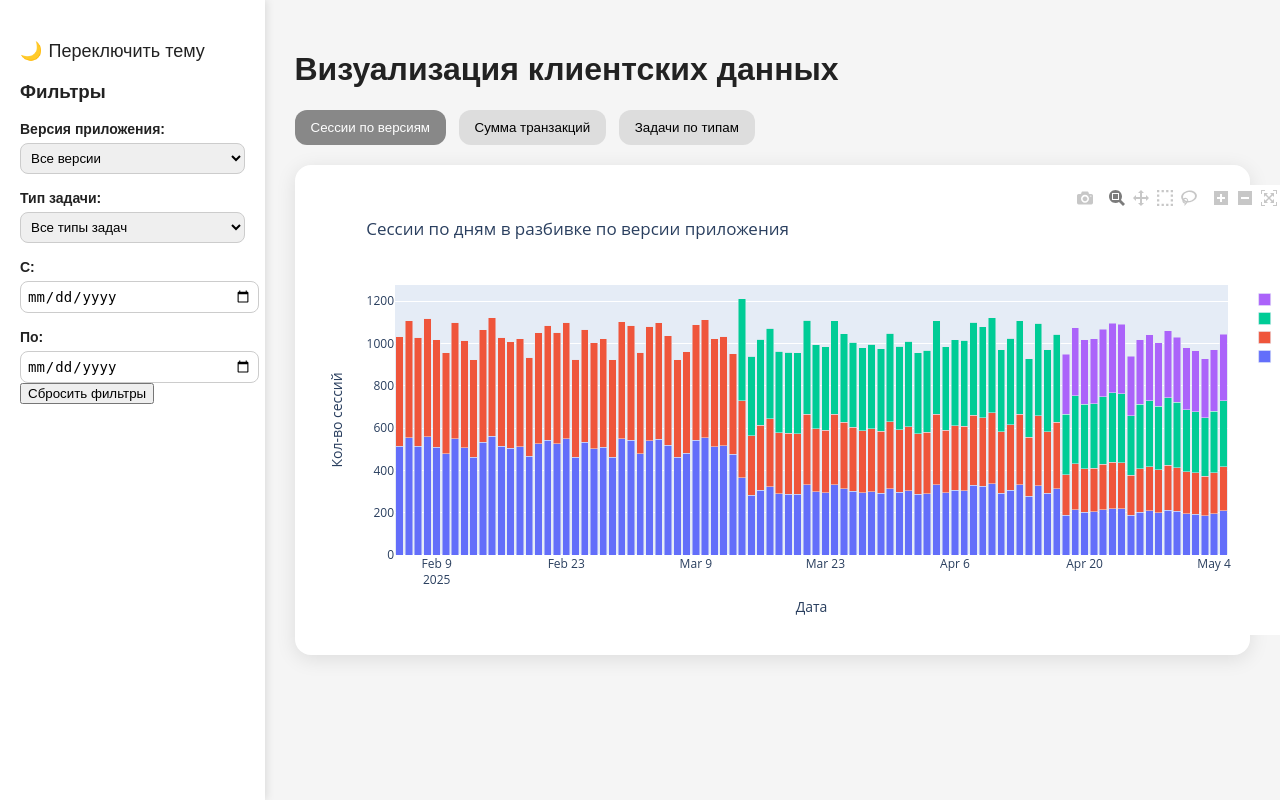
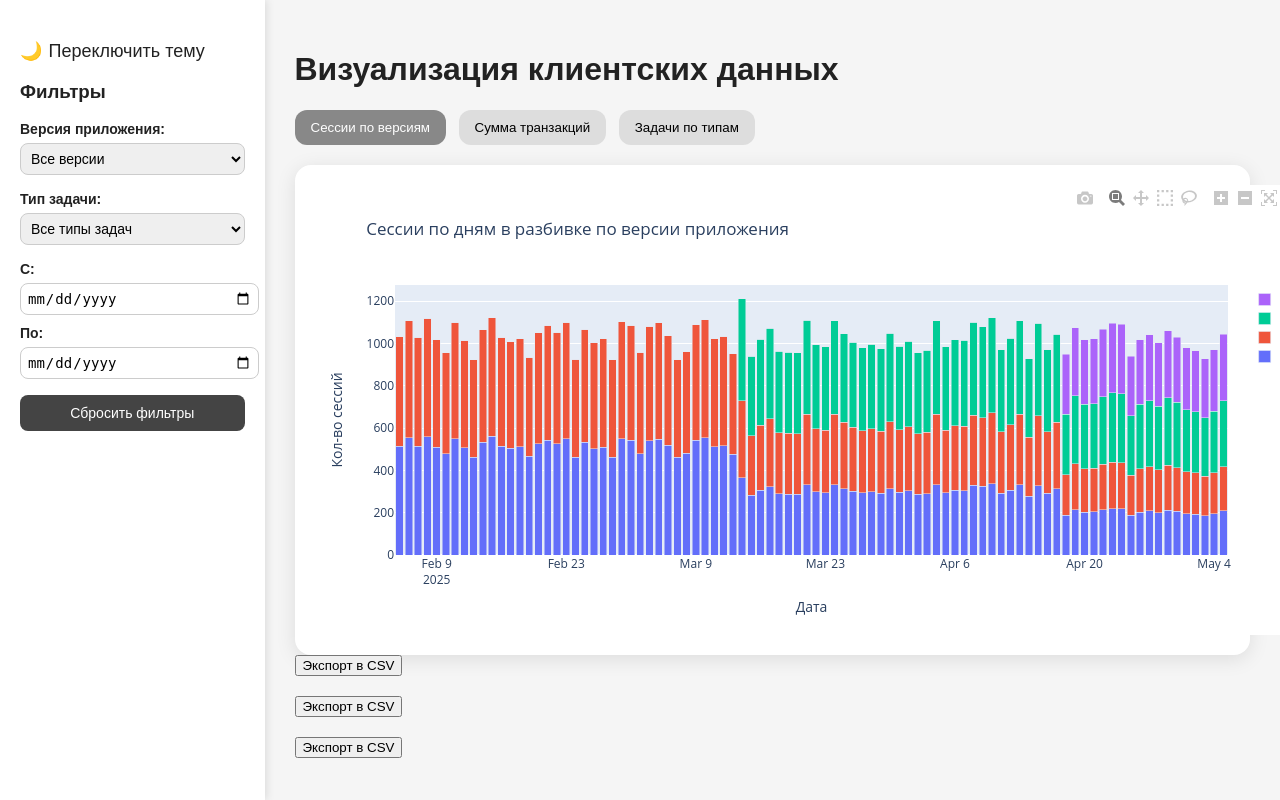
Before and after one commit to EmilNazyrov/itmo-practice-project, a Flask app: page / in a window 1280 px wide. Run offline with Flask 2, Linux system fonts and the light colour scheme; data comes from the database, SQL or seed files in the repository; some libraries are stand-ins or nearby versions.

Commit message:
Add files via upload

```diff
--- a/db/seed_data.py
+++ b/db/seed_data.py
@@ -192,6 +192,7 @@ def seed():
         datetime(2025, 2, 23).date(),
         datetime(2025, 3, 8).date(),
         datetime(2025, 5, 1).date(),
+        datetime(2025, 5, 9).date()
     }
 
     # financial_transaction (по 64 транзакций на аккаунт)
--- a/main.py
+++ b/main.py
@@ -88,6 +88,7 @@ def get_transaction_sums(date_from=None, date_to=None, alpha=0.2):
                 DATE(ftr.transaction_dttm) as dt,
                 SUM(ftr.transaction_amt) as total
             FROM financial_transaction ftr
+            WHERE 1 = 1
         """
 
     params = []
--- a/static/style.css
+++ b/static/style.css
@@ -108,6 +108,25 @@ body {
     color: white;
 }
 
+.graph-wrapper {
+    margin-bottom: 30px;
+    text-align: right;
+}
+
+.export-btn {
+    margin-top: 10px;
+    padding: 6px 12px;
+    background-color: #4CAF50;
+    color: white;
+    border: none;
+    border-radius: 4px;
+    cursor: pointer;
+}
+
+.export-btn:hover {
+    background-color: #45a049;
+}
+
 #theme-toggle {
     cursor: pointer;
     margin-top: 20px;
@@ -138,50 +157,80 @@ body {
 }
 
 /* Стили для фильтра по дате */
+.filter-group {
+    margin-bottom: 16px;
+}
+
 .filter-group label {
     display: block;
-    margin-top: 16px;
+    margin-top: 10px;
     font-weight: bold;
     font-size: 14px;
 }
 
-.filter-group input[type="date"] {
-    width: 100%;
-    padding: 6px;
-    margin-top: 6px;
-    border-radius: 8px;
-    border: 1px solid #ccc;
+.filter-group input[type="date"],
+.filter-group select {
     font-size: 14px;
 }
 
-.dark-theme .filter-group input[type="date"] {
+/* Кнопка сброса фильтров */
+.filter-group button {
+    width: 100%;
+    padding: 10px;
     background-color: #444;
-    color: #eee;
-    border: 1px solid #666;
+    color: white;
+    border: none;
+    border-radius: 8px;
+    cursor: pointer;
+    font-size: 14px;
+    transition: background-color 0.3s ease;
 }
 
-/* Кнопка сброса фильтров */
-#reset-filters {
-    margin-top: 20px;
-    width: 100%;
-    padding: 10px;
-    background-color: #e74c3c;
-    color: white;
-    font-weight: bold;
-    border: none;
-    border-radius: 10px;
-    cursor: pointer;
-    transition: background-color 0.2s ease;
+.filter-group button:hover {
+    background-color: #d32f2f;
 }
 
-#reset-filters:hover {
-    background-color: #c0392b;
+.dark-theme .filter-group button {
+    background-color: #444;
 }
 
-.dark-theme #reset-filters {
-    background-color: #aa2e2e;
+.dark-theme .filter-group button:hover {
+    background-color: #d32f2f;
 }
 
-.dark-theme #reset-filters:hover {
-    background-color: #912222;
+/* Стилизация скроллбара */
+#sidebar::-webkit-scrollbar,
+.main-content::-webkit-scrollbar {
+    width: 8px;
 }
+
+#sidebar::-webkit-scrollbar-track,
+.main-content::-webkit-scrollbar-track {
+    background: #f1f1f1;
+}
+
+#sidebar::-webkit-scrollbar-thumb,
+.main-content::-webkit-scrollbar-thumb {
+    background: #888;
+    border-radius: 4px;
+}
+
+#sidebar::-webkit-scrollbar-thumb:hover,
+.main-content::-webkit-scrollbar-thumb:hover {
+    background: #555;
+}
+
+.dark-theme #sidebar::-webkit-scrollbar-track,
+.dark-theme .main-content::-webkit-scrollbar-track {
+    background: #333;
+}
+
+.dark-theme #sidebar::-webkit-scrollbar-thumb,
+.dark-theme .main-content::-webkit-scrollbar-thumb {
+    background: #666;
+}
+
+.dark-theme #sidebar::-webkit-scrollbar-thumb:hover,
+.dark-theme .main-content::-webkit-scrollbar-thumb:hover {
+    background: #888;
+}
--- a/templates/index.html
+++ b/templates/index.html
@@ -60,8 +60,19 @@
         </div>
 
         <div id="graph1" class="graph-container fade-in"></div>
+        <div style="margin-bottom: 20px;">
+            <button onclick="exportCSV('graph1')">Экспорт в CSV</button>
+        </div>
+
         <div id="graph2" class="graph-container" style="display: none;"></div>
+        <div style="margin-bottom: 20px;">
+            <button onclick="exportCSV('graph2')">Экспорт в CSV</button>
+        </div>
+
         <div id="graph3" class="graph-container" style="display: none;"></div>
+        <div style="margin-bottom: 20px;">
+            <button onclick="exportCSV('graph3')">Экспорт в CSV</button>
+        </div>
 
         <div id="loading-spinner" class="loading-spinner"></div>
     </div>
@@ -237,6 +248,34 @@
             }
             document.getElementById('loading-spinner').style.display = 'none';
         });
+        function exportCSV(graphId) {
+            const gd = document.getElementById(graphId);
+            const data = gd.data || gd._fullData;
+
+            if (!data || data.length === 0) {
+                alert("Нет данных для экспорта");
+                return;
+            }
+
+            let csv = "x,y,label\n";
+            data.forEach(trace => {
+                const x = trace.x || [];
+                const y = trace.y || [];
+                const label = trace.name || "";
+                for (let i = 0; i < x.length; i++) {
+                    csv += `${x[i]},${y[i]},${label}\n`;
+                }
+            });
+
+            const blob = new Blob([csv], { type: 'text/csv;charset=utf-8;' });
+            const url = URL.createObjectURL(blob);
+            const link = document.createElement("a");
+            link.setAttribute("href", url);
+            link.setAttribute("download", graphId + ".csv");
+            document.body.appendChild(link);
+            link.click();
+            document.body.removeChild(link);
+        }
     </script>
 </body>
 </html>
```
